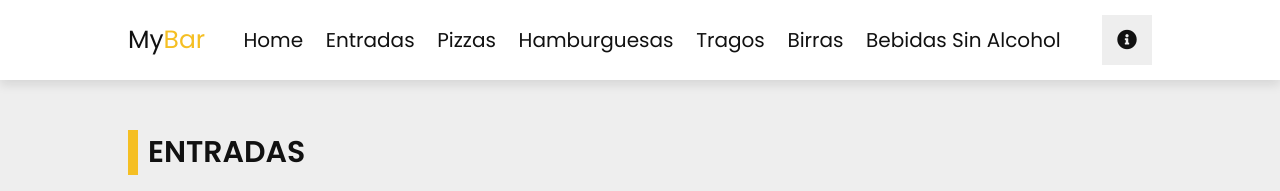
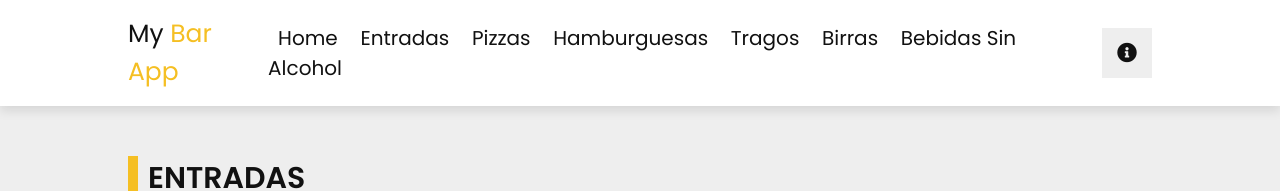
Before and after one commit to Benedetti21/barqrmenu, a website: page views/index.html in a window 1280 px wide. Shown: the top 191 px of the page. Drawn offline with nearby package versions, Linux system fonts and the light colour scheme; some packages are replaced by stand-ins of ours; files that its build step writes are made by us from their sources; a script that the page names is missing; files whose address does not match are found by name.

Commit message:
1st commit

```diff
--- a/package.json
+++ b/package.json
@@ -6,7 +6,6 @@
   "scripts": {
     "test": "echo \"Error: no test specified\" && exit 1",
     "start": "node app.js"
-
   },
   "author": "",
   "license": "ISC",
--- a/views/index.html
+++ b/views/index.html
@@ -23,7 +23,7 @@
 
 <header class="header">
 
-   <a href="#" class="logo">My<span>Bar</span></a>
+   <a href="#" class="logo">My <span> Bar App </span></a>
 
    <nav class="navbar">
       <a href="#home">home</a>
```
